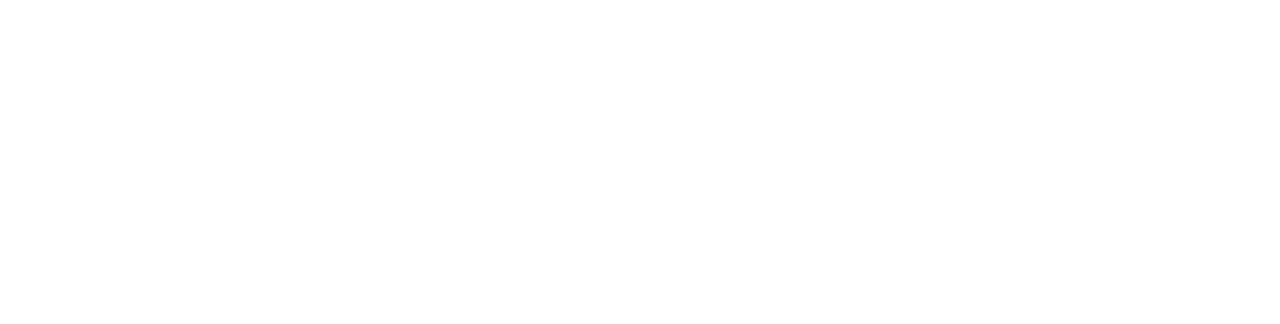
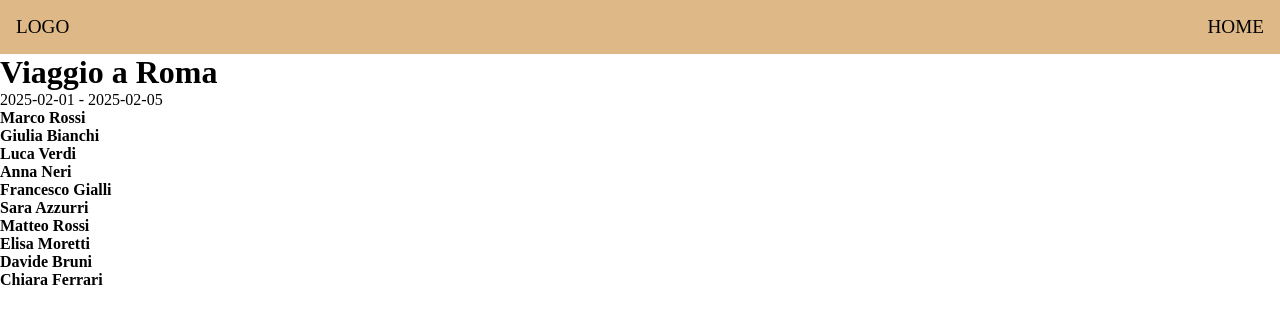
Before and after one commit to Simone-Domenici/mvp-sac3, a React (Vite) app: page /1 in a window 1280 px wide. Before the commit this address had no page. Shown: the top 324 px of the page. Built offline with nearby package versions, Linux system fonts and the light colour scheme.

Commit message:
ADD Viaggio page and update routing; enhance Card component with links to destination details

```diff
--- a/src/App.jsx
+++ b/src/App.jsx
@@ -1,6 +1,8 @@
 import { BrowserRouter, Routes, Route } from 'react-router-dom'
 import DefaultLayout from './layouts/DefaultLayout'
 import Home from "./pages/Home"
+import Viaggio from "./pages/Viaggio"
+import { destinazioni } from './data/data'
 
 function App() {
 
@@ -10,6 +12,7 @@
         <Routes>
           <Route element={<DefaultLayout />}>
             <Route path="/" element={<Home />} />
+            <Route path="/:id" element={<Viaggio />} />
           </Route>
         </Routes>
       </BrowserRouter>
--- a/src/components/Card.jsx
+++ b/src/components/Card.jsx
@@ -1,10 +1,13 @@
+import { Link } from "react-router-dom"
 
-export default function Card({destinazione}) {
+export default function Card({ destinazione }) {
     return (
-        <div>
-            <h1>{destinazione.destinazione}</h1>
-            <p>{destinazione.data_inizio}</p>
-            <p>{destinazione.data_fine}</p>
-        </div>
+        <Link to={`/${destinazione.id}`}>
+            <div>
+                <h1>{destinazione.destinazione}</h1>
+                <p>{destinazione.data_inizio}</p>
+                <p>{destinazione.data_fine}</p>
+            </div>
+        </Link>
     )
 }
--- /dev/null
+++ b/src/pages/Viaggio.jsx
@@ -0,0 +1,21 @@
+import { destinazioni, utenti } from '../data/data.js';
+import { useParams } from 'react-router-dom';
+
+export default function Viaggio() {
+    const {id} = useParams()
+    const {destinazione, data_inizio, data_fine} = destinazioni[id - 1]
+    return (
+        <main>
+            <div>
+                <h1>Viaggio a {destinazione}</h1>
+                <p>{data_inizio} - {data_fine}</p>
+            </div>
+            <div>
+                {utenti.map((utente) => (
+                    <div key={utente.id}>
+                        <h4>{utente.nome} {utente.cognome}</h4>
+                    </div>))}
+            </div>
+        </main>
+    )
+}
```
Also changed, not shown: src/Header.jsx (deleted).
